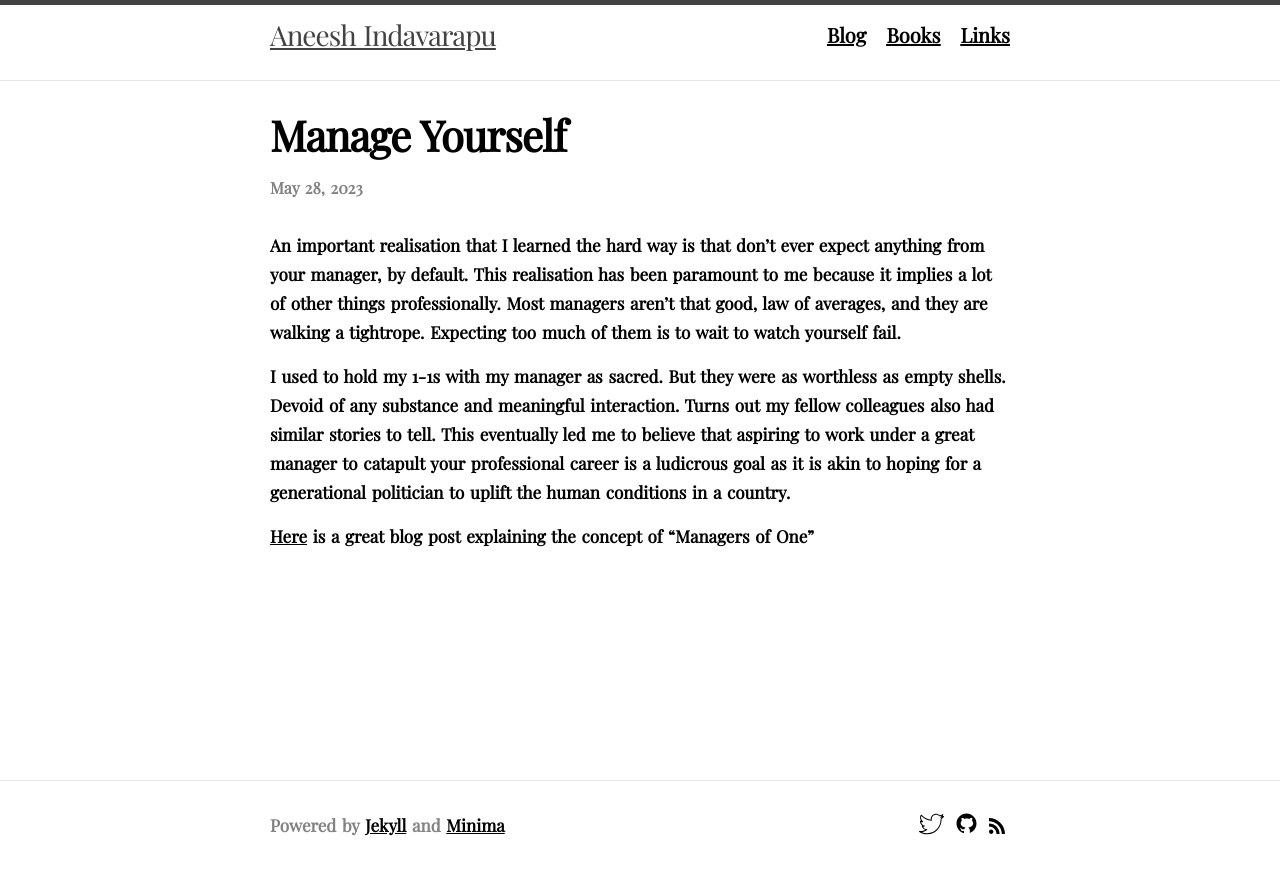
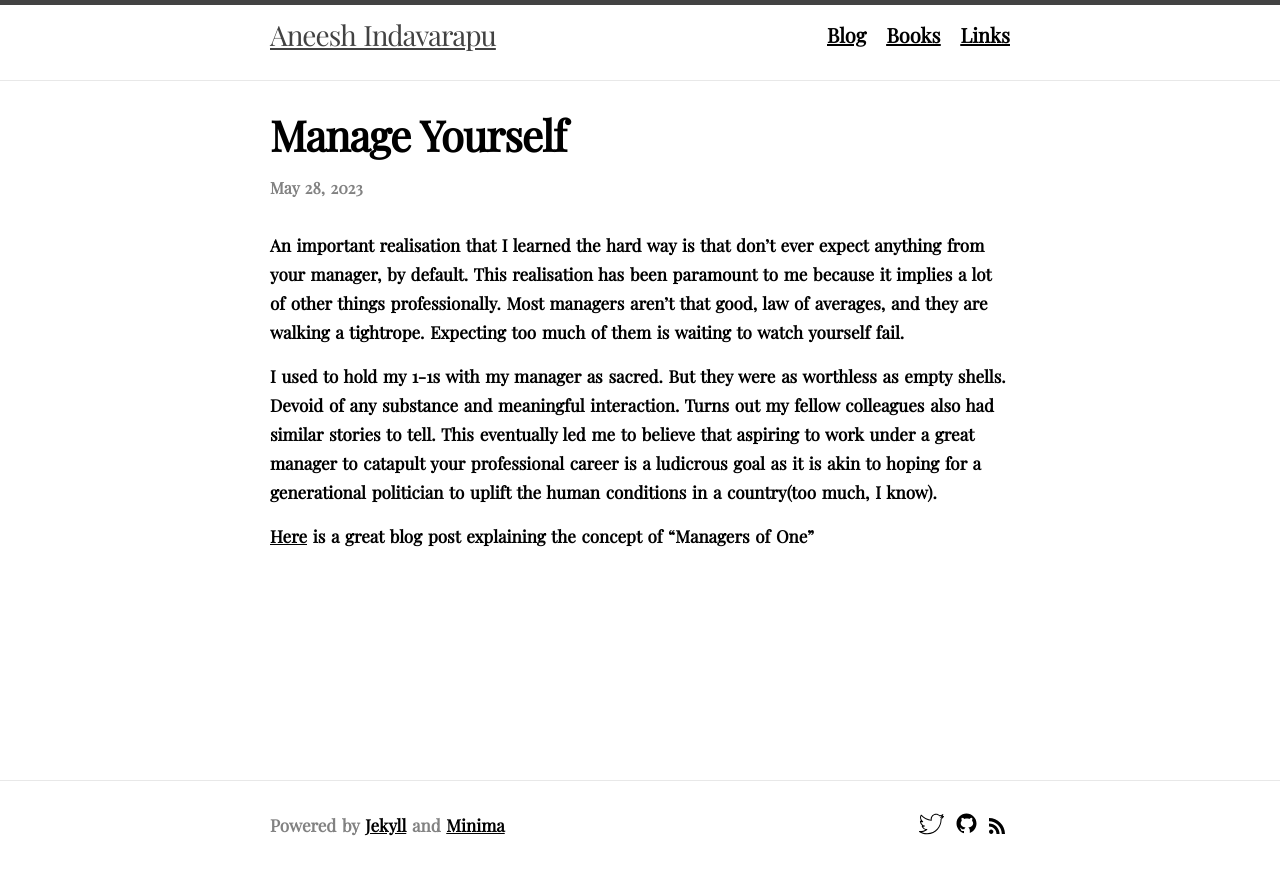
Before and after one commit to aneessh18/aneessh18.github.io, a Jekyll site: the page built from _posts/2023-05-28-manage-yourself.markdown, in a window 1280 px wide. Shown: the top 875 px of the page. Built offline with Jekyll 4.4.1, drawn with Linux system fonts in a browser that asks for light colours; some web fonts are replaced.

Commit message:
add manger

```diff
--- a/_posts/2023-05-28-manage-yourself.markdown
+++ b/_posts/2023-05-28-manage-yourself.markdown
@@ -4,8 +4,8 @@ title: "Manage Yourself"
 permalink: manage-yourself
 ---
 
-An important realisation that I learned the hard way is that don't ever expect anything from your manager, by default. This realisation has been paramount to me because it implies a lot of other things professionally. Most managers aren't that good, law of averages, and they are walking a tightrope. Expecting too much of them is to wait to watch yourself fail.
+An important realisation that I learned the hard way is that don't ever expect anything from your manager, by default. This realisation has been paramount to me because it implies a lot of other things professionally. Most managers aren't that good, law of averages, and they are walking a tightrope. Expecting too much of them is waiting to watch yourself fail.
 
-I used to hold my 1-1s with my manager as sacred. But they were as worthless as empty shells. Devoid of any substance and meaningful interaction. Turns out my fellow colleagues also had similar stories to tell. This eventually led me to believe that aspiring to work under a great manager to catapult your professional career is a ludicrous goal as it is akin to hoping for a generational politician to uplift the human conditions in a country.
+I used to hold my 1-1s with my manager as sacred. But they were as worthless as empty shells. Devoid of any substance and meaningful interaction. Turns out my fellow colleagues also had similar stories to tell. This eventually led me to believe that aspiring to work under a great manager to catapult your professional career is a ludicrous goal as it is akin to hoping for a generational politician to uplift the human conditions in a country(too much, I know).
 
 [Here](https://signalvnoise.com/posts/1430-hire-managers-of-one) is a great blog post explaining the concept of "Managers of One"
```
